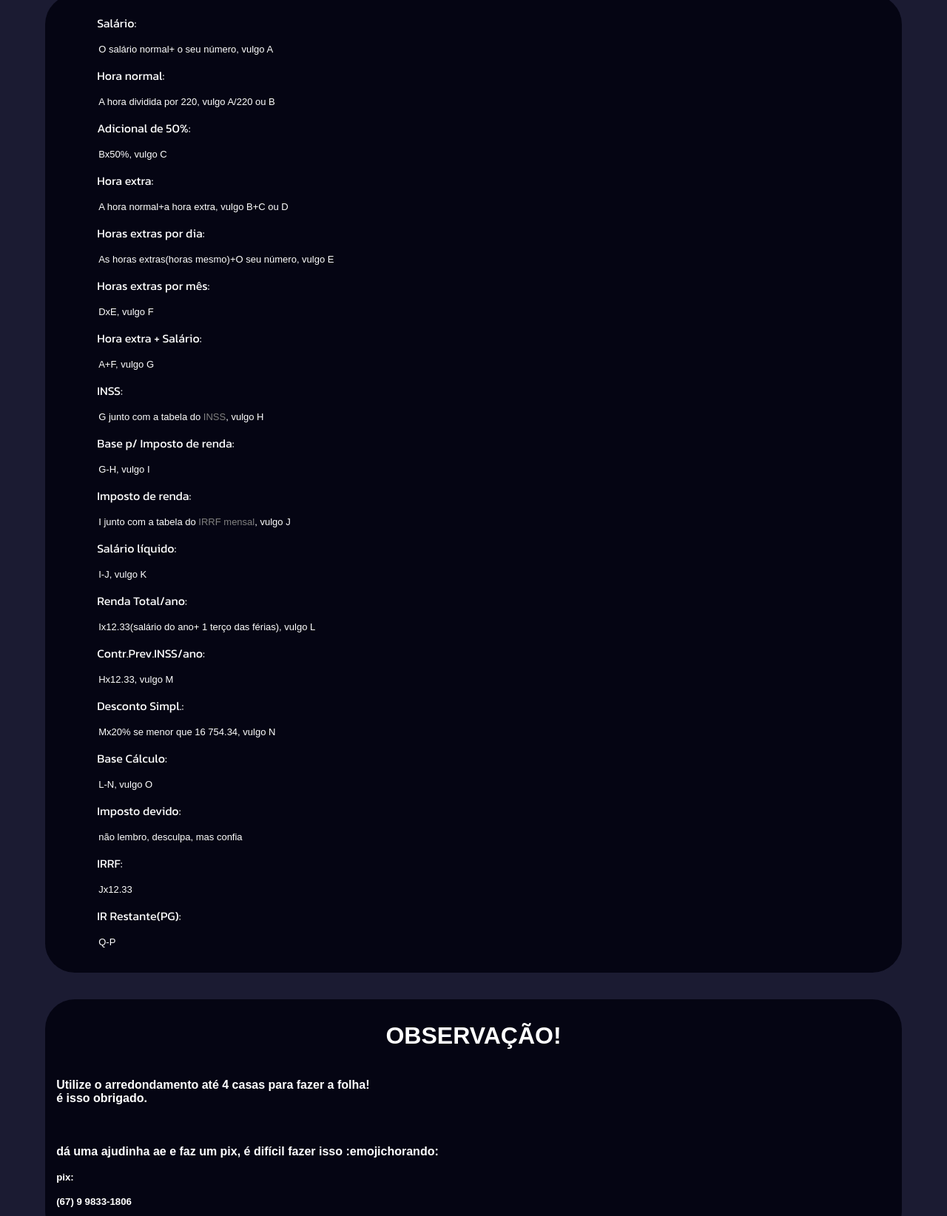
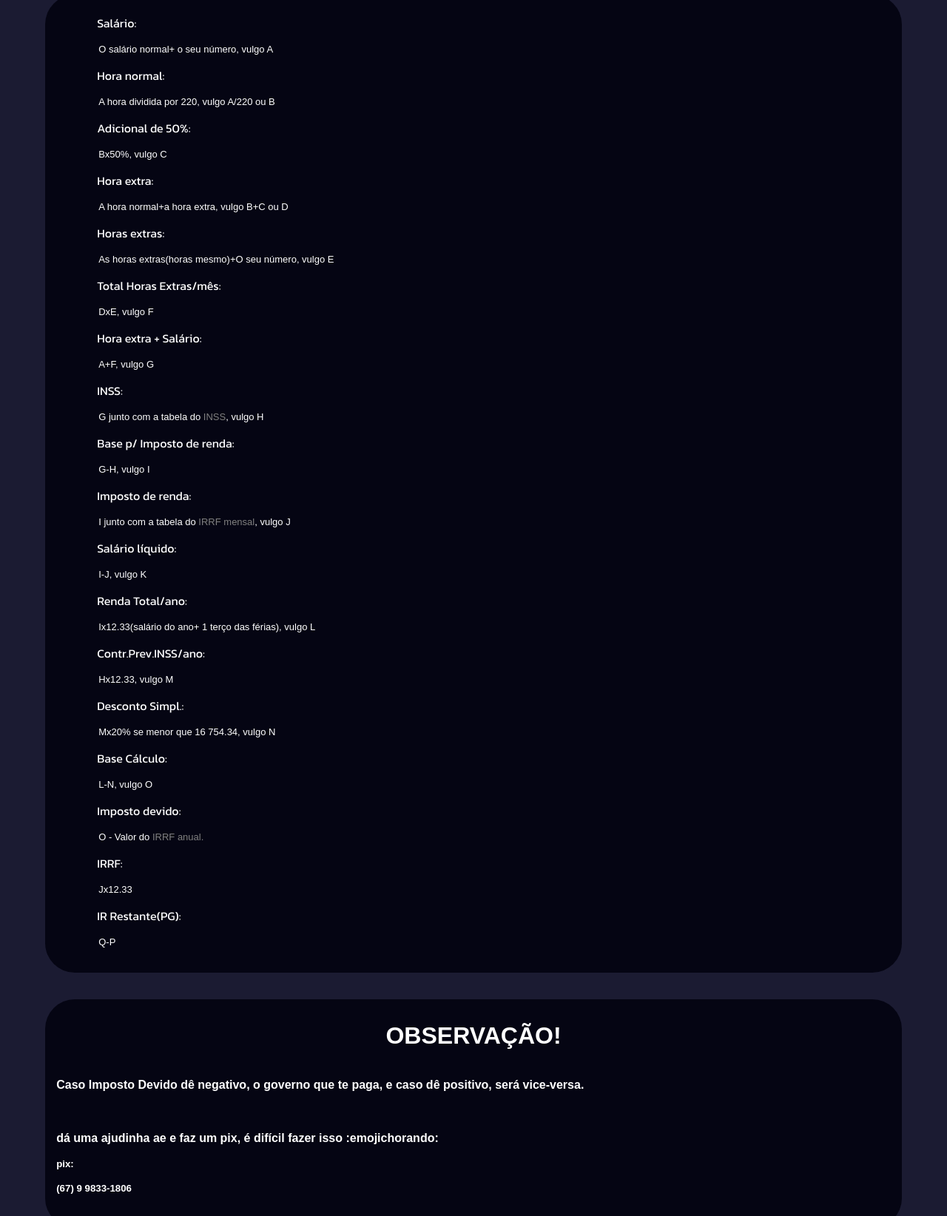
Before and after one commit to LiugLOL/clone, a website: page index.html in a window 1280 px wide. Shown: the part 239-1883 px from the top of the page at 74% size. Drawn offline with Linux system fonts and the light colour scheme.

Commit message:
Update index.html

```diff
--- a/index.html
+++ b/index.html
@@ -44,11 +44,11 @@
 
 </article>
 <article class="di">
-    <p class="p" >Horas extras por dia:</p><p class="re" id="saidae"></p>
+    <p class="p" >Horas extras:</p><p class="re" id="saidae"></p>
     <legend>As horas extras(horas mesmo)+O seu número, vulgo E</legend>
 </article>
 <article class="di">
-    <p class="p">Horas extras por mês:</p><p class="re" id="saidaf"></p>
+    <p class="p">Total Horas Extras/mês:</p><p class="re" id="saidaf"></p>
     <LEGend>DxE, vulgo F</LEGend>
 </article>
 <article class="di">
@@ -91,7 +91,7 @@
 </article>
 <article class="di">
     <p class="p" >Imposto devido:</p><p class="re" id="saidap"></p>
-    <legend>não lembro, desculpa, mas confia</legend>
+    <legend>O - Valor do  <a href="tabela.html" class="a" target="_blank">IRRF anual.</a></legend>
 
 </article>
 <article class="di">
@@ -108,8 +108,7 @@
 
 <div class="haha">
 <h1 class="obs">OBSERVAÇÃO!</h1><br>
-<h4>Utilize o arredondamento até 4 casas para fazer a folha!<br>
-é isso obrigado.</h4><br><br><br>
+<h4>Caso Imposto Devido dê <STROng>negativo</STROng>, o governo que te paga, e caso dê <strong>positivo</strong>, será vice-versa.</h4><br><br><br>
 
 
 
```
